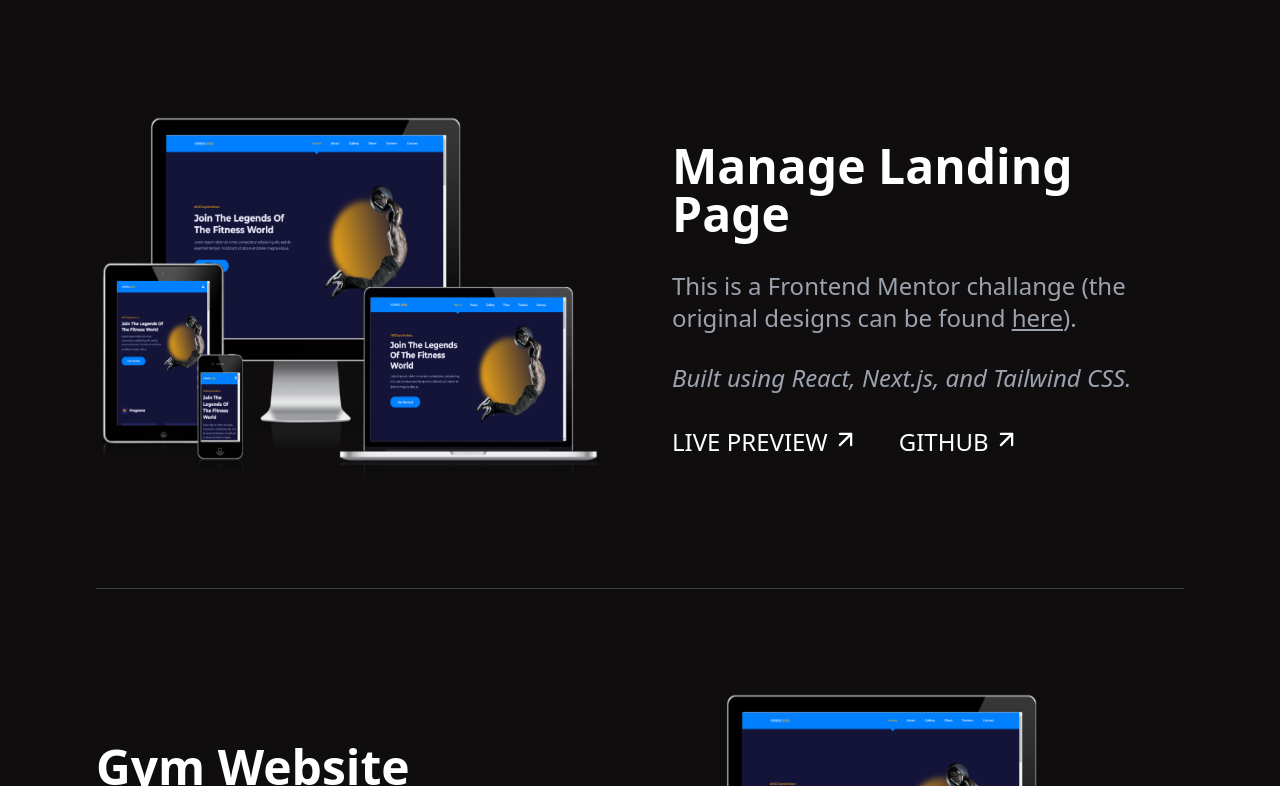
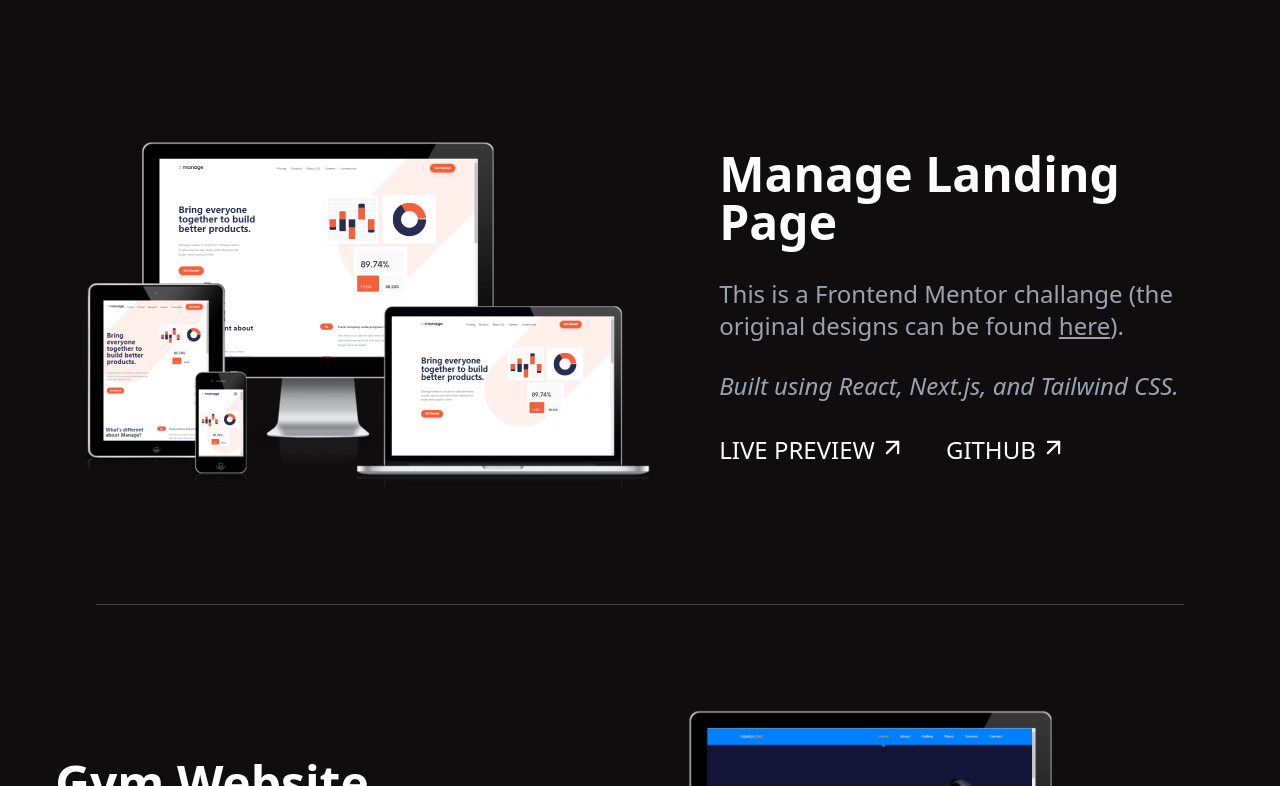
Before and after one commit to mmagba/portfolio-v1, a Next.js app: page / in a window 1280 px wide. Shown: the part 1494-2280 px from the top of the page. Built offline with nearby package versions, Linux system fonts and the light colour scheme.

Commit message:
Fix projects images ratio

```diff
--- a/components/Project.jsx
+++ b/components/Project.jsx
@@ -43,24 +43,25 @@
 
 
     return (
-        <div className={`flex gap-16 my-24 justify-center items-center lg:flex-row flex-col ${props.imageOnRight === true ? ' lg:flex-row-reverse' : ''}`} >
+        <div className={`flex gap-16 px-2 my-24 justify-center items-center lg:flex-row flex-col ${props.imageOnRight === true ? ' lg:flex-row-reverse' : ''}`} >
 
 
-            <div className={`rounded-lg relative w-4/5 md:w-3/5 lg:w-2/5 h-96 ${props.imageOnRight === true ? 'custom__hidden_left' : 'custom__hidden_right '}`}>
 
 
-                <Image
-                    src={props.imageSrc}
-                    alt={`screenshot of my project named ${props.name}`}
-                    fill={true}
-                    loading='eager'
-                    className='rounded-lg'
-                />
 
-            </div>
+            <Image
+                src={props.imageSrc}
+                alt={`screenshot of my project named ${props.name}`}
+                width={600}
+                height={400}
+                loading='eager'
+                className={`rounded-lg ${props.imageOnRight === true ? 'custom__hidden_left' : 'custom__hidden_right '}`}
+            />
 
 
-            <div className={`text-center lg:text-left md:w-3/5 lg:w-2/5 flex flex-col gap-8 justify-between py-6 ${props.imageOnRight === true ? 'custom__hidden_left late' : 'custom__hidden_right late'}`}>
+
+
+            <div className={`text-center lg:text-left md:w-4/5 lg:w-2/5 flex flex-col gap-8 justify-between py-6 ${props.imageOnRight === true ? 'custom__hidden_left late' : 'custom__hidden_right late'}`}>
                 <h3 className='text-5xl font-bold'>{props.name}</h3>
                 <div className='text-gray-400 text-2xl'>
                     {props.children}
--- a/components/Projects.jsx
+++ b/components/Projects.jsx
@@ -12,7 +12,7 @@
         name='Manage Landing Page'
         githubLink='https://github.com/mmagba/manage-landing-page'
         liveLink='https://manage-landing-page-one-pink.vercel.app/'
-        imageSrc='/screenSizes.png'
+        imageSrc='/manageScreenShot.png'
         imageOnRight={false}
       >
         <p className='mb-7'>This is a Frontend Mentor challange (the original designs can be found <a className='underline' target="_blank" href="https://www.frontendmentor.io/challenges/manage-landing-page-SLXqC6P5">here</a>).</p>
```
Also changed, not shown: public/gymScreenShot.png (deleted), public/manageScreenShot.png.
